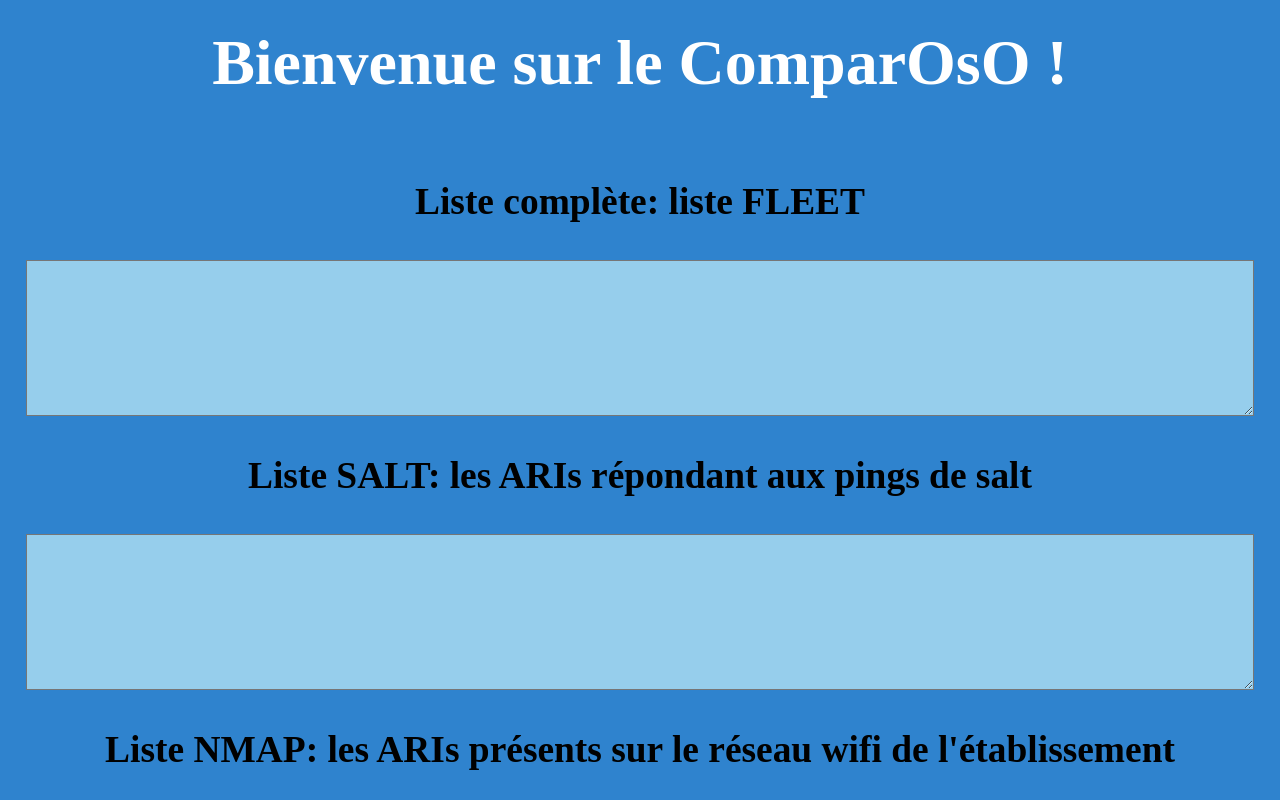
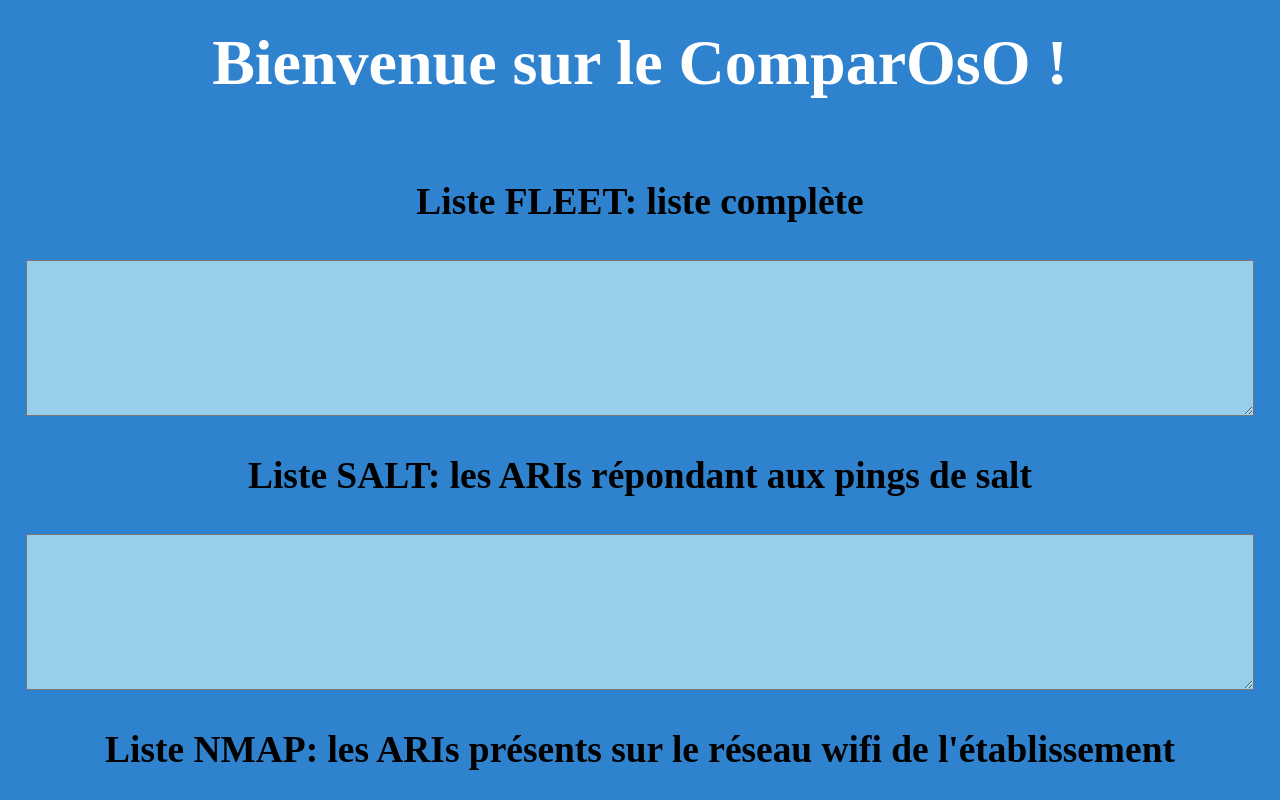
Before and after one commit to sylvainJnt29/comparoso, a plain HTML site: page index.html in a window 1280 px wide. Shown: the top 800 px of the page. Drawn offline with Linux system fonts and the light colour scheme.

Commit message:
correctif

```diff
--- a/index.html
+++ b/index.html
@@ -12,7 +12,7 @@
 
         <!-- Partie Form -->
         <form>
-            <h3>Liste complète: liste FLEET</h3>
+            <h3>Liste FLEET: liste complète</h3>
             <textarea name="texte1" id="texte1" cols="30" rows="10"></textarea>
             <h3>Liste SALT: les ARIs répondant aux pings de salt</h3>
             <textarea name="texte2" id="texte2" cols="30" rows="10"></textarea>
```
